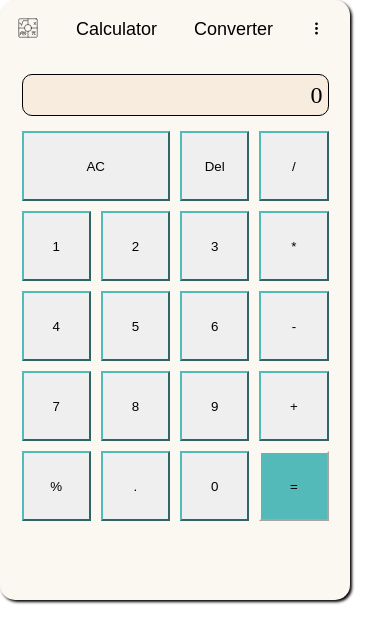
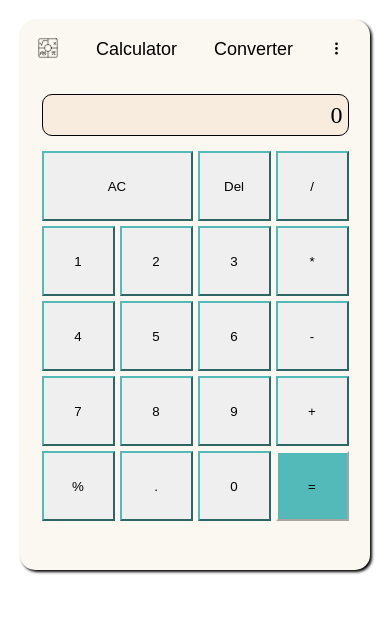
Before and after one commit to Wassim-RF/calculator, a plain HTML site: page index.html in a window 390 px wide. Drawn offline with Linux system fonts and the light colour scheme.

Commit message:
Calculator

```diff
--- a/assets/style/phone.css
+++ b/assets/style/phone.css
@@ -1,12 +1,20 @@
 @media (max-width: 600px) {
     .theBody {
         width: 350px;
-        height: 600px;
-        margin: 0;
+        height: 550px;
     }
 
     .affichagecalculator {
         width: 300px;
         height: 40px;
     }
+
+    .buttonsDiv {
+        gap: 5px;
+    }
+
+    .claculatorBUttonNumOperation {
+        border-color: #54BAB9;
+        height: 70px;
+    }
 }
--- a/assets/style/style.css
+++ b/assets/style/style.css
@@ -6,10 +6,10 @@ a {
     text-decoration: none;
 }
 
-/* body {
+body {
     display: flex;
     justify-content: center;
-} */
+}
 
 .theBody {
     margin: 20px;
```
